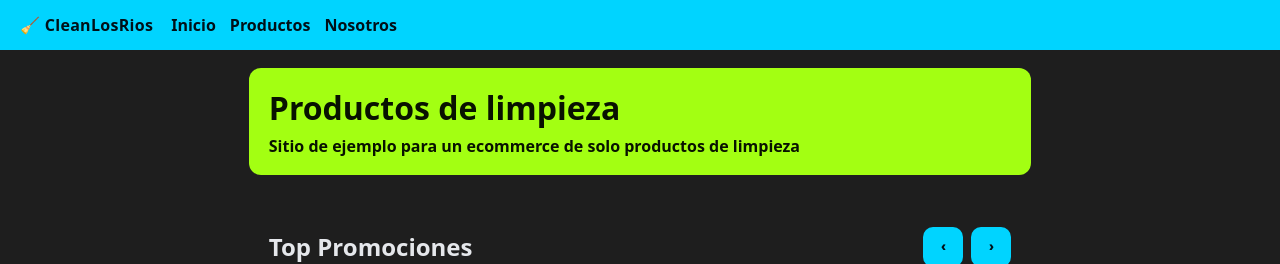
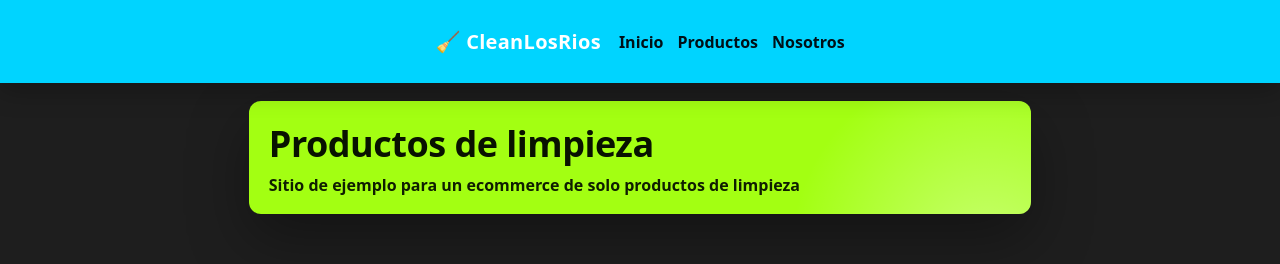
Before and after one commit to Gustavo260/ecommerce-cleanlosrios, a React (Vite) app: page / in a window 1280 px wide. Shown: the top 264 px of the page. Built offline with nearby package versions, Linux system fonts and the light colour scheme; no server answers.

Commit message:
Se crea componente header

```diff
--- a/src/App.jsx
+++ b/src/App.jsx
@@ -1,6 +1,7 @@
 import { useEffect, useMemo, useState, useRef } from "react";
 
 // Importación de componentes
+import Header from "./components/Header/Header"
 import SearchBar from "./components/SearchBar/SearchBar";
 import PromoCarousel from "./components/PromoCarousel/PromoCarousel";
 import { promotions } from "./components/PromoCarousel/promotions";
@@ -140,23 +141,7 @@ useEffect(() => {
 
   return (
     <>
-      <nav className="navbar">
-        <div className="nav-left">
-          <div className="logo">🧹 CleanLosRios</div>
-
-          <ul className="nav-links">
-            <li><a href="#inicio">Inicio</a></li>
-            <li><a href="#productos">Productos</a></li>
-            <li><a href="#nosotros">Nosotros</a></li>
-          </ul>
-        </div>
-
-      </nav>
-
-      <header id="inicio" className="header">
-        <h1>Productos de limpieza</h1>
-        <p>Sitio de ejemplo para un ecommerce de solo productos de limpieza</p>
-      </header>
+      <Header />
 
       <main id="productos" className="container">
 
--- /dev/null
+++ b/src/components/Header/Header.css
@@ -0,0 +1,156 @@
+/* ===== NAVBAR ===== */
+.navbar {
+  position: sticky;
+  top: 0;
+  z-index: 1000;
+
+  background: linear-gradient(135deg, #00c6ff, #0072ff);
+  box-shadow: 0 8px 24px rgba(0, 0, 0, 0.25);
+}
+
+.nav-left {
+  max-width: 1200px;
+  margin: 0 auto;
+  padding: 14px 24px;
+
+  display: flex;
+  align-items: center;
+  justify-content: space-between;
+}
+
+/* ===== LOGO ===== */
+.logo {
+  font-size: 20px;
+  font-weight: 800;
+  letter-spacing: 0.5px;
+  color: #ffffff;
+
+  display: flex;
+  align-items: center;
+  gap: 8px;
+
+  cursor: pointer;
+  transition: transform 0.2s ease, opacity 0.2s ease;
+}
+
+.logo:hover {
+  transform: translateY(-1px);
+  opacity: 0.9;
+}
+
+/* ===== LINKS ===== */
+.nav-links {
+  list-style: none;
+  display: flex;
+  gap: 28px;
+  margin: 0;
+  padding: 0;
+}
+
+.nav-links a {
+  text-decoration: none;
+  font-weight: 600;
+  color: rgba(255, 255, 255, 0.95);
+  position: relative;
+  padding: 4px 0;
+
+  transition: color 0.2s ease;
+}
+
+/* animacion underline */
+.nav-links a::after {
+  content: "";
+  position: absolute;
+  left: 0;
+  bottom: -4px;
+  width: 100%;
+  height: 2px;
+  background: #ffffff;
+  transform: scaleX(0);
+  transform-origin: right;
+  transition: transform 0.25s ease;
+}
+
+.nav-links a:hover {
+  color: #ffffff;
+}
+
+.nav-links a:hover::after {
+  transform: scaleX(1);
+  transform-origin: left;
+}
+
+/* ===== HERO HEADER ===== */
+.header {
+  max-width: 1000px;
+  margin: 48px auto 32px auto;
+  padding: 40px 48px;
+
+  background: linear-gradient(
+    135deg,
+    rgba(0, 255, 153, 0.9),
+    rgba(172, 255, 0, 0.9)
+  );
+
+  border-radius: 24px;
+  box-shadow: 0 24px 60px rgba(0, 0, 0, 0.35);
+
+  text-align: left;
+  color: #0f1a0f;
+
+  position: relative;
+  overflow: hidden;
+}
+
+/* Brillo */
+.header::before {
+  content: "";
+  position: absolute;
+  top: -40%;
+  right: -20%;
+  width: 400px;
+  height: 400px;
+  background: radial-gradient(
+    circle,
+    rgba(255, 255, 255, 0.4),
+    transparent 70%
+  );
+}
+
+/* Titulo */
+.header h1 {
+  margin: 0 0 12px 0;
+  font-size: 36px;
+  font-weight: 900;
+  letter-spacing: -0.5px;
+}
+
+/* Subtitulo */
+.header p {
+  margin: 0;
+  font-size: 16px;
+  font-weight: 500;
+  max-width: 700px;
+  opacity: 0.95;
+}
+
+/* ===== Estilo responsive ===== */
+@media (max-width: 768px) {
+  .nav-left {
+    flex-direction: column;
+    gap: 12px;
+  }
+
+  .nav-links {
+    gap: 18px;
+  }
+
+  .header {
+    margin: 24px 16px;
+    padding: 28px 24px;
+  }
+
+  .header h1 {
+    font-size: 28px;
+  }
+}
--- /dev/null
+++ b/src/components/Header/Header.jsx
@@ -0,0 +1,28 @@
+import "./Header.css";
+
+export default function Header() {
+  return (
+    <>
+      {/* NAVBAR */}
+      <nav className="navbar">
+        <div className="nav-left">
+          <div className="logo">🧹 CleanLosRios</div>
+
+          <ul className="nav-links">
+            <li><a href="#inicio">Inicio</a></li>
+            <li><a href="#productos">Productos</a></li>
+            <li><a href="#nosotros">Nosotros</a></li>
+          </ul>
+        </div>
+      </nav>
+
+      {/* HERO / HEADER */}
+      <header id="inicio" className="header">
+        <h1>Productos de limpieza</h1>
+        <p>
+          Sitio de ejemplo para un ecommerce de solo productos de limpieza
+        </p>
+      </header>
+    </>
+  );
+}
```
